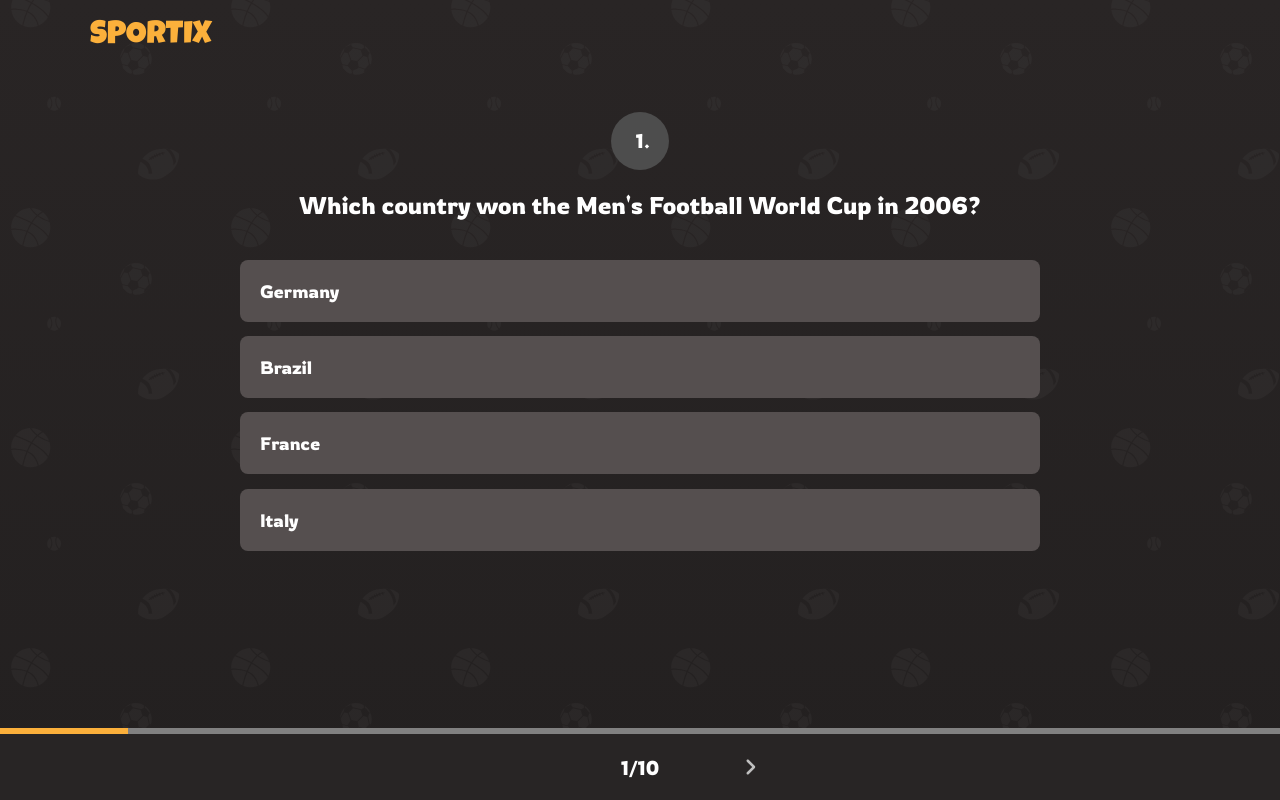
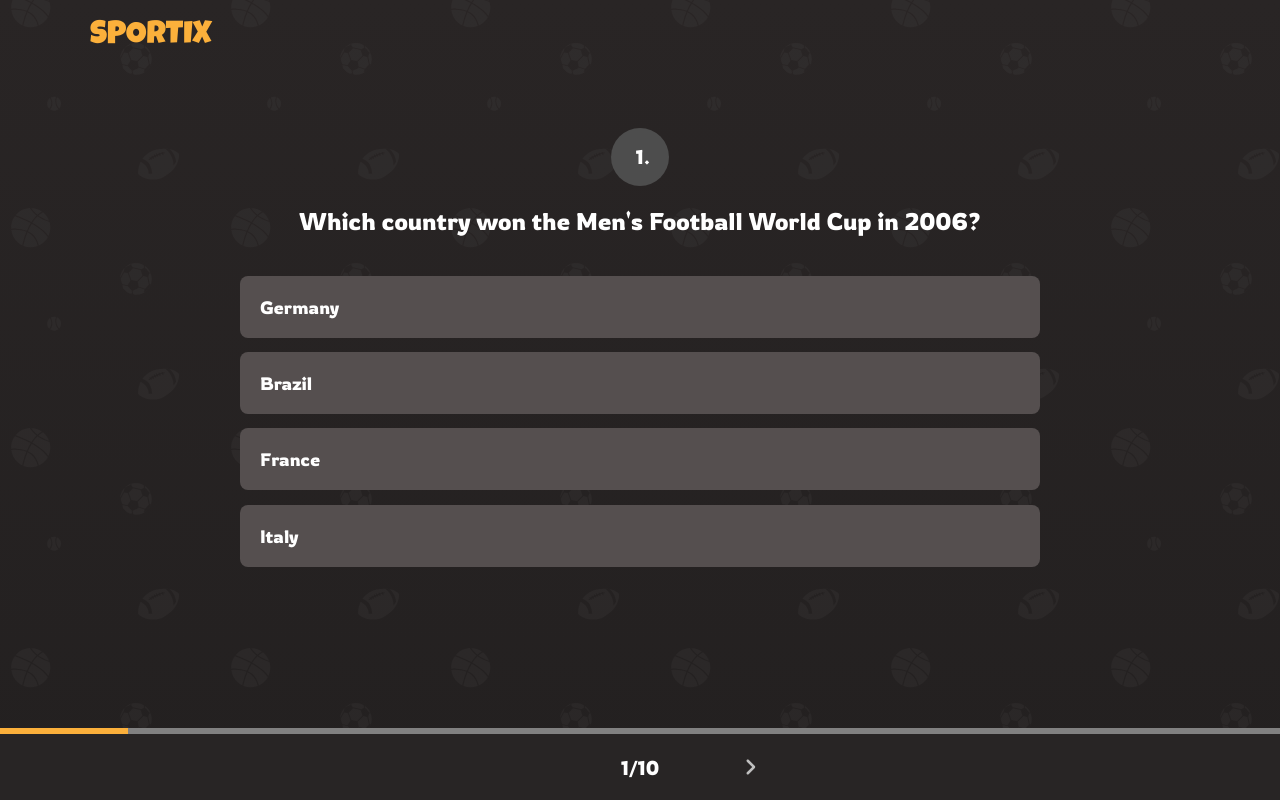
Before and after one commit to Symstract/sportix, a React (Create React App) app: page /quiz in a window 1280 px wide. Built offline with nearby package versions, Linux system fonts and the light colour scheme; a web font is replaced by a local one.

Commit message:
Increase top margin for quiz page

```diff
--- a/src/components/pages/Quiz.js
+++ b/src/components/pages/Quiz.js
@@ -112,6 +112,7 @@ const StyledMainContent = styled.div`
 
   @media screen and (min-width: ${({ theme }) => theme.breakpoints.tablet}) {
     padding-bottom: calc(${bottomNavHeightTablet} + 30px);
+    margin-top: 3.5rem;
   }
 `;
 
```
